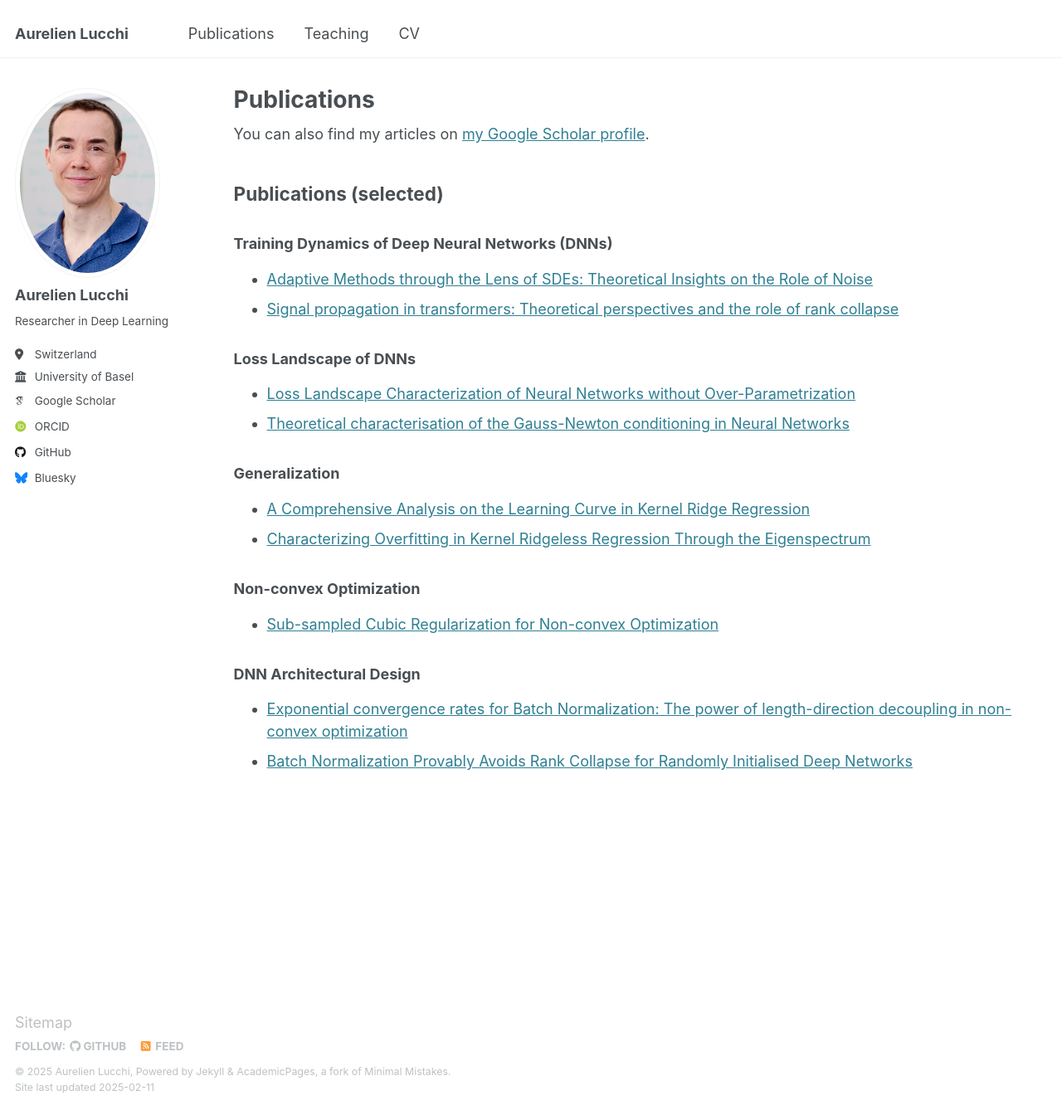
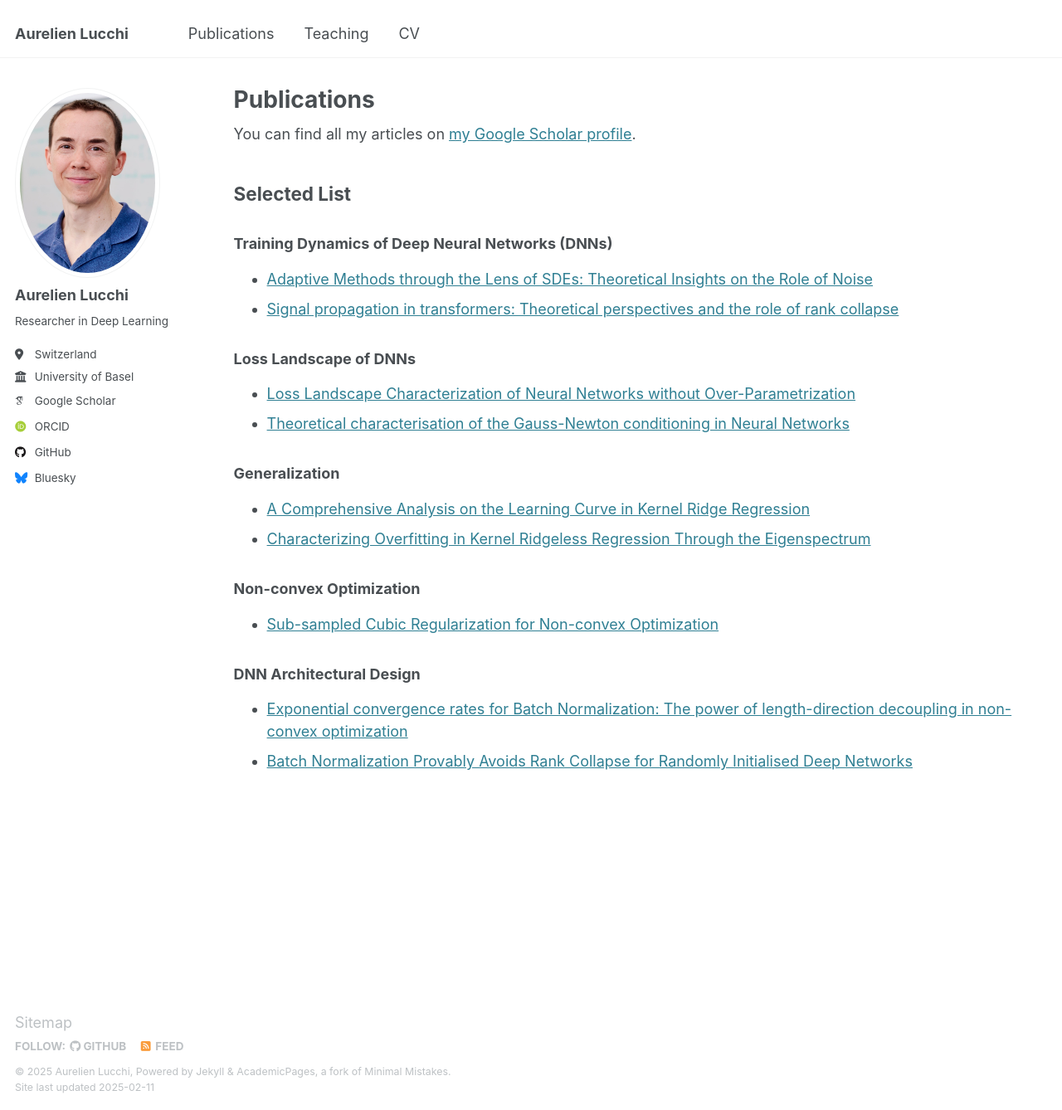
Before and after one commit to alucchi/alucchi.github.io, a Jekyll site: the page built from _pages/publications.html, in a window 1280 px wide and 1338 px high. Shown: the whole window at 83% size. Built offline with Jekyll 4.4.1, drawn with Linux system fonts in a browser that asks for light colours; some web fonts are replaced.

Commit message:
Update publications.html

```diff
--- a/_pages/publications.html
+++ b/_pages/publications.html
@@ -6,10 +6,10 @@ author_profile: true
 ---
 
 {% if site.author.googlescholar %}
-  <div class="wordwrap">You can also find my articles on <a href="{{site.author.googlescholar}}">my Google Scholar profile</a>.</div>
+  <div class="wordwrap">You can find all my articles on <a href="{{site.author.googlescholar}}">my Google Scholar profile</a>.</div>
 {% endif %}
 
-<h2>Publications (selected)</h2>
+<h2>Selected List</h2>
 
   <h3>Training Dynamics of Deep Neural Networks (DNNs)</h3>
   <ul>
```
